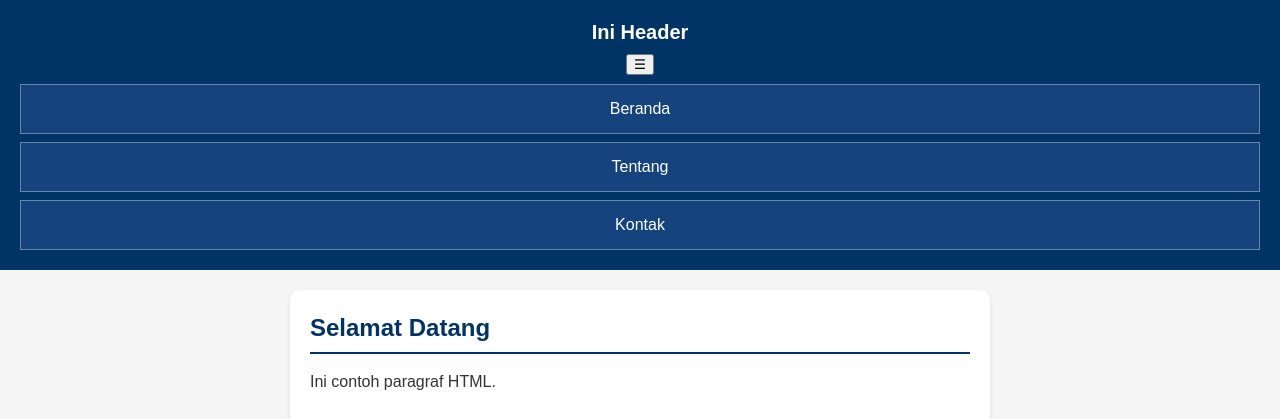
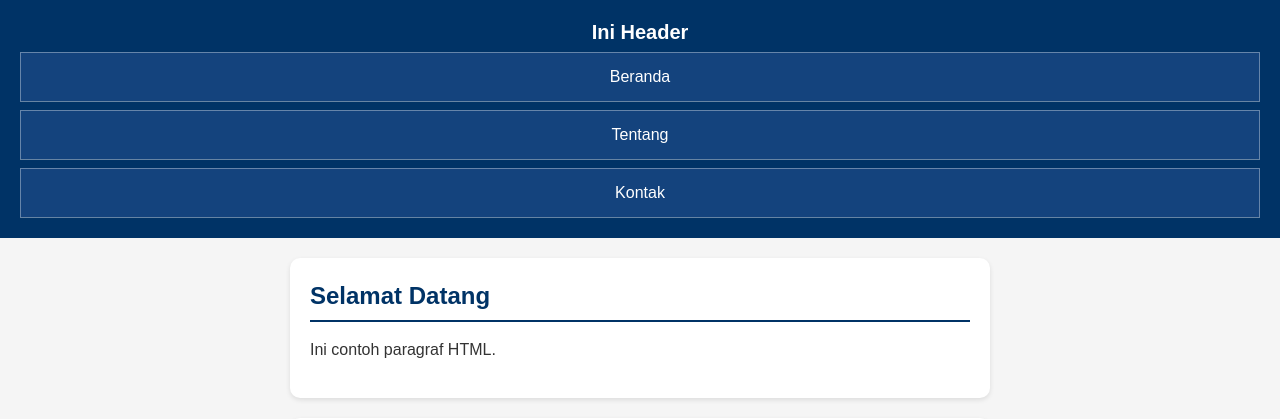
Before and after one commit to 2511500079-gif/2511500079-PWD-GB1J-2526O, a PHP site: page /pertemuan-05/index.html in a window 1280 px wide. Shown: the top 419 px of the page. Run offline with PHP 8.4, Linux system fonts and the light colour scheme.

Commit message:
class menu-toggle

```diff
--- a/pertemuan-05/style.css
+++ b/pertemuan-05/style.css
@@ -84,6 +84,16 @@ header li a:active {
     background-color: #cc04a1;
     transform: translateY(1px);
 }
+
+.menu-toggle {
+    display: none;
+    background: none;
+    border: none;
+    color: #fff;
+    font-family: 28px;
+    cursor: pointer;
+}
+
 @media (max-widht: 600px) {
   header {
     padding: 16px;
```
Also changed, not shown: pertemuan-05/README.md.
